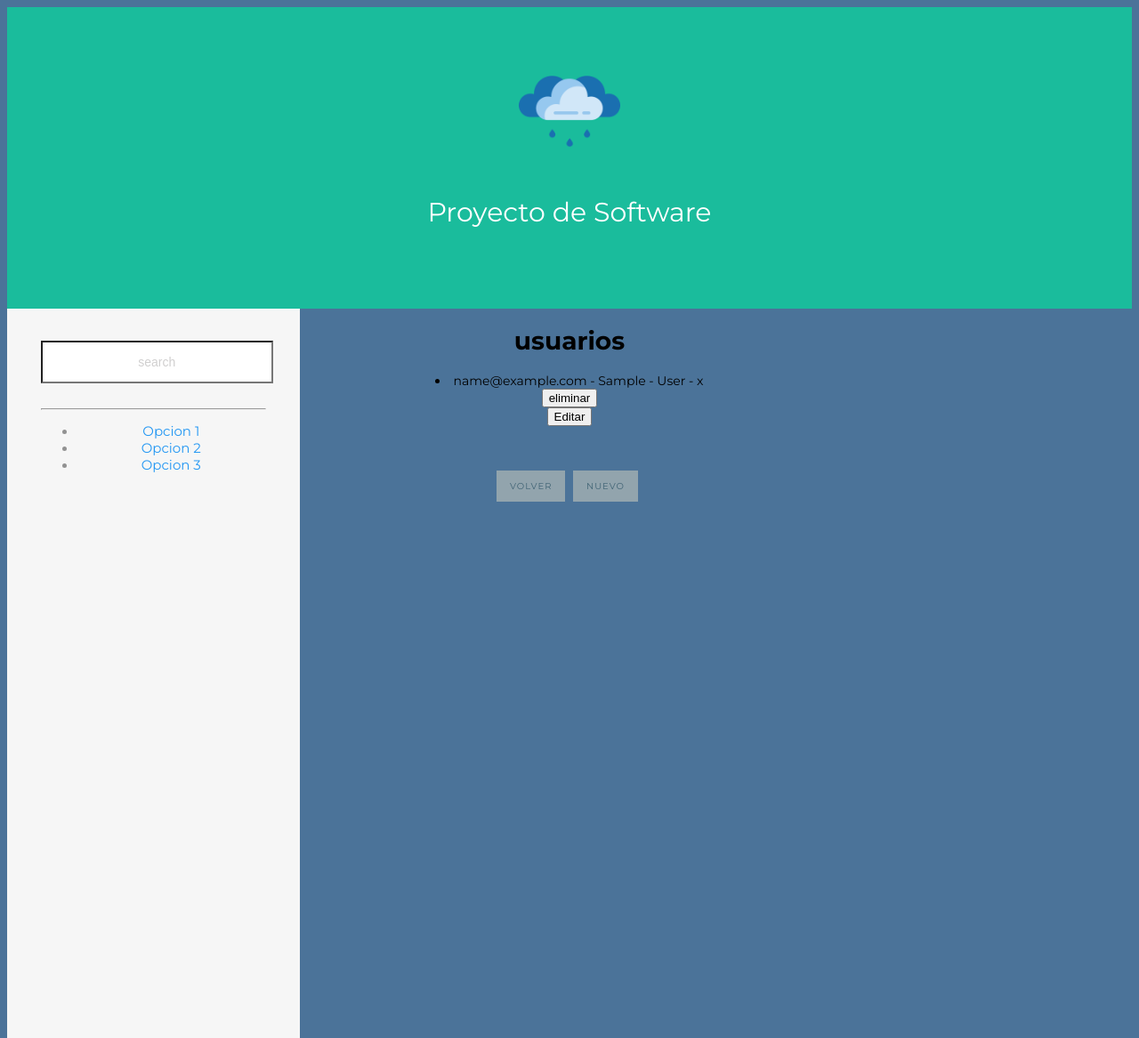
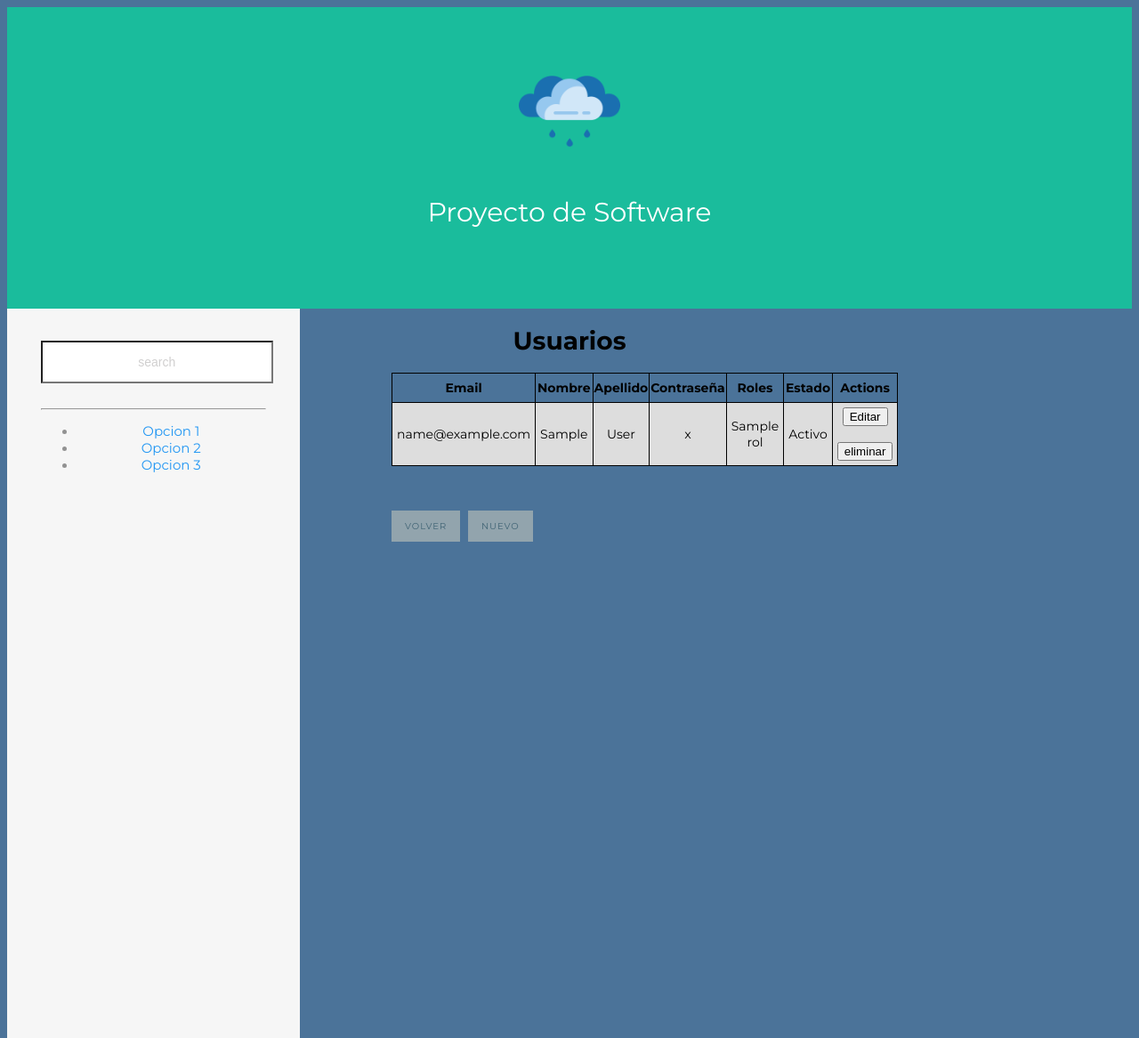
Before and after one commit to BautBodrone/ProyectoDeSoftware2021, a Flask app: page /usuarios in a window 1280 px wide. Shown: the whole page at 89% size. Run offline with Flask 2, Linux system fonts and the light colour scheme; the visitor is signed in with stand-in values (Sample User, id 1); tables that the repository leaves empty hold one stand-in row (values such as "Sample post").

Commit message:
lista usuarios

```diff
--- a/app/static/style.css
+++ b/app/static/style.css
@@ -87,7 +87,30 @@ a.link {
 }
 
 .content {
-	width: 70%;
-	text-align: center;
-	padding-left: 4%;
+  margin: 0 auto;
+  width: 400px;
 }
+
+table, td, th {
+  border: 1px solid rgb(0, 0, 0);
+}
+
+table {
+  border-collapse: collapse;
+  width: 100%;
+}
+
+th {
+  height: 30px;
+}
+
+td {
+  text-align: center;
+  padding: 5px;
+}
+.form {
+  margin-top: 20px;
+}
+tr:nth-child(even) {
+  background-color: #dddddd;
+}
--- a/app/templates/user/index.html
+++ b/app/templates/user/index.html
@@ -4,17 +4,54 @@
   {{ super() }}
 {% endblock %}
 {% block content %}
-  <h1>usuarios</h1>
+
+
+<h1 style="text-align: center">Usuarios</h1>
+  <table>
+    <tr>
+        <th>  Email  </th>
+        <th>  Nombre  </th>
+        <th>  Apellido  </th>
+        <th>  Contraseña  </th>
+        <th>  Roles  </th>
+        <th>  Estado  </th>
+        <th>  Actions  </th>
+    </tr>
   {% for user in users %}
-  <li>{{ user.email }} - {{ user.first_name }} - {{ user.last_name }} - {{ user.password }}</li>
-  <form action="{{ url_for('user_delete') }}" method="POST" enctype="multipart/form-data">
-    <input type="hidden" id="user_id" name="user_id" value="{{user.id}}">
-    <button type="submit" class="btn btn-danger mt-2 ml-2" >eliminar</button>
-  </form>
-  <form action="{{ url_for('user_edit', user_id = user.id ) }}"  >
-    <button type="submit" class="btn btn-warning mt-2 ml-2">Editar</button>
-  </form>
-  {% endfor %}
+    <tr>
+      <td>{{ user.email }}</td>
+      <td>{{ user.first_name }} </td>
+      <td>{{ user.last_name }} </td>
+      <td>{{ user.password }}</td>
+      <td>
+        {% for rol in user.rols %}
+          {{ rol.nombre }}
+          <br>
+        {% endfor %}
+      <td>
+        {% if user.activo==True %}
+          Activo
+        {% else %}
+          Bloqueado
+        {% endif %}
+      </td>
+      <td>
+        <form action="{{ url_for('user_edit', user_id = user.id ) }}"  >
+          <button type="submit" class="btn btn-warning mt-2 ml-2">Editar</button>
+        </form>
+        <br>
+        <form action="{{ url_for('user_delete') }}" method="POST" enctype="multipart/form-data">
+          <input type="hidden" id="user_id" name="user_id" value="{{user.id}}">
+          <button type="submit" class="btn btn-danger mt-2 ml-2" >eliminar</button>
+        </form>
+      </td>
+    </tr>
+    {% endfor %}
+  </table>
+
   <a href="{{ url_for('home') }}" class="link">Volver</a>
   <a href="{{ url_for('user_new') }}" class="link">Nuevo</a>
+
+
+
 {% endblock %}
```
